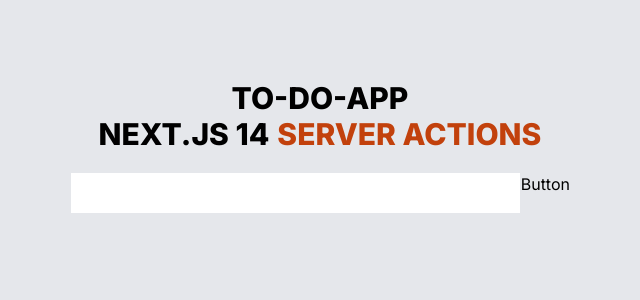
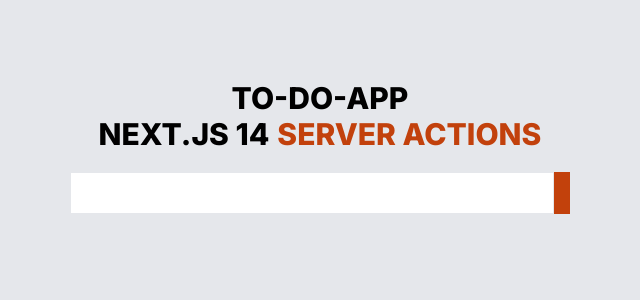
Before and after one commit to VyomRaturi/next-todo, a Next.js app: page / in a window 1280 px wide. Shown: the top 300 px of the page, without its empty margins (320-960 px from the left). Built offline with nearby package versions, Linux system fonts and the light colour scheme.

Commit message:
button component

```diff
--- a/components/ui/Button.tsx
+++ b/components/ui/Button.tsx
@@ -1,7 +1,30 @@
-import React from "react";
+"use client";
 
-const Button = () => {
-  return <div>Button</div>;
+import clsx from "clsx";
+import { ReactNode } from "react";
+
+interface buttonProps {
+  type?: "button" | "submit" | "reset";
+  text: string | ReactNode;
+  onClick?: () => void;
+  actionButton?: boolean;
+}
+
+const Button = ({ type, text, onClick, actionButton }: buttonProps) => {
+  return (
+    <>
+      <button
+        onClick={onClick}
+        type={type}
+        className={clsx(
+          actionButton && `bg-orange-700 rounded-full p-2 text-white`,
+          `bg-orange-700 px-2 text-white`
+        )}
+      >
+        {text}
+      </button>
+    </>
+  );
 };
 
 export default Button;
```
